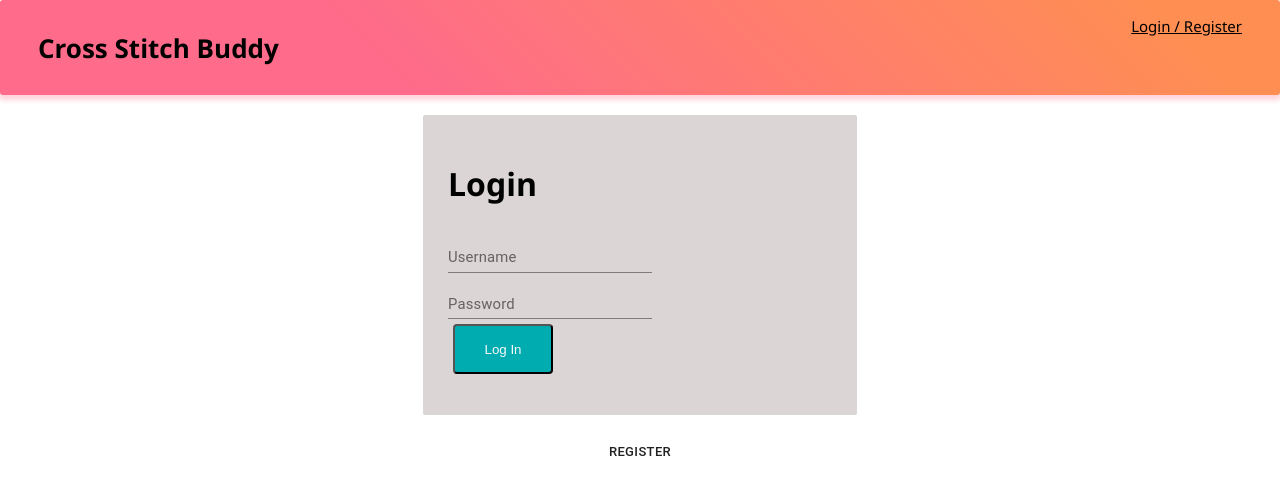
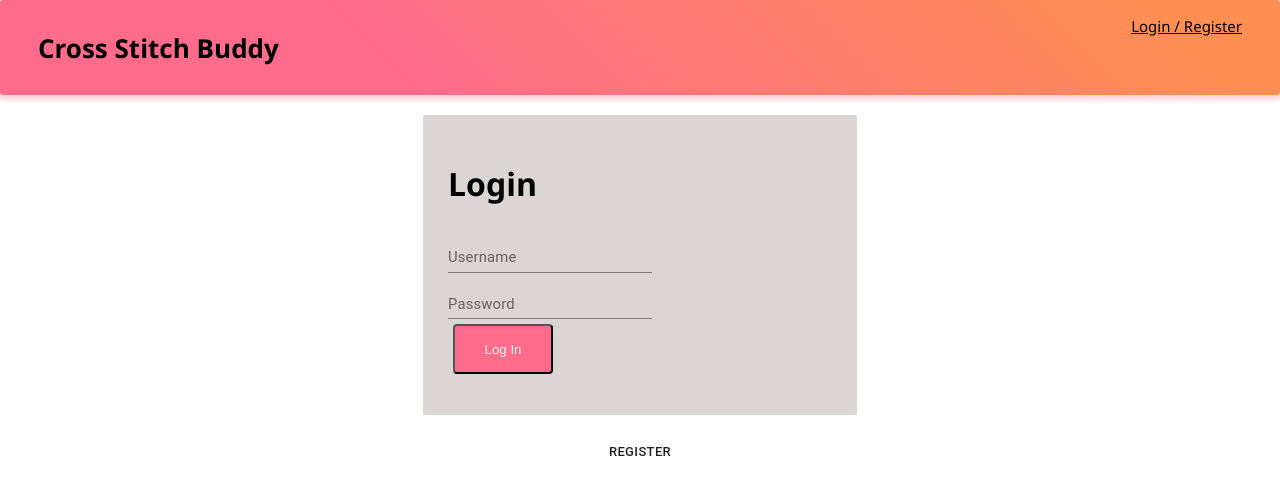
Before and after one commit to kajakali/cross_stitch_buddy, a React (Create React App) app: page /#/project/1 in a window 1280 px wide. Before the commit this address led to /#/project/1. Shown: the top 494 px of the page. Built offline with nearby package versions, Linux system fonts and the light colour scheme; no server answers.

Commit message:
changed log in/register button to match gradient

```diff
--- a/src/components/App/App.css
+++ b/src/components/App/App.css
@@ -23,7 +23,7 @@ input {
 }
 
 .log-in, .log-out, .register {
-  background-color: #00acb0;
+  background-color:  #FE6B8B;
   border-radius: 4px;
   color: #f8f8f8;
   min-height: 50px;
@@ -33,7 +33,7 @@ input {
 }
 
 .log-in:hover, .log-out:hover, .register:hover {
-  background-color: #008183;
+  background-color:  rgb(253, 93, 128);
 }
 
 /* This line makes the "Register" and "Login" buttons look like links */
```
